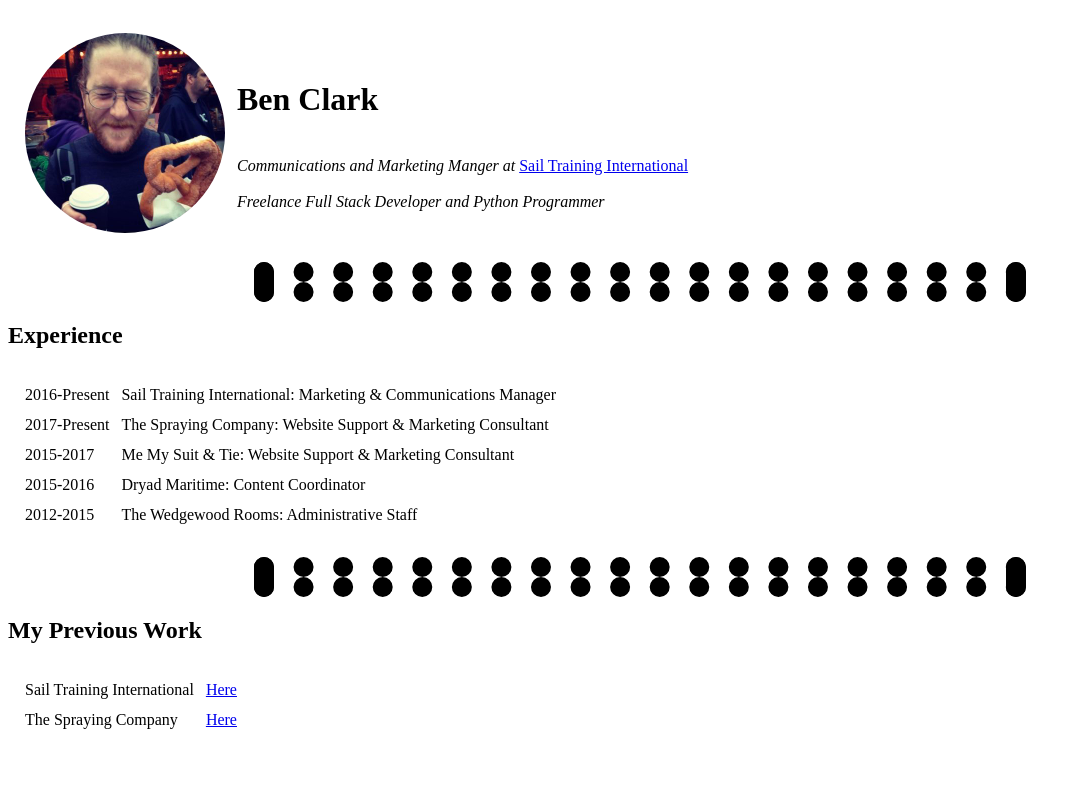
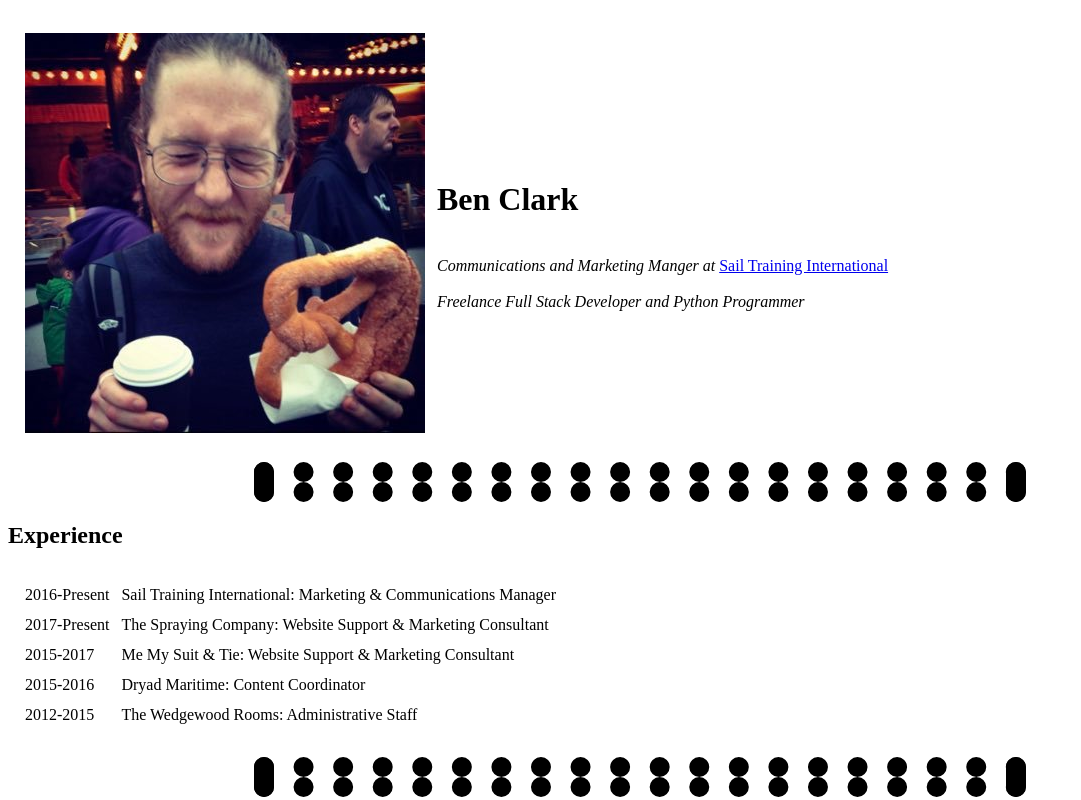
Before and after one commit to AnthonyKinloch/work, a plain HTML site: page index.html in a window 1280 px wide. Shown: the top 800 px of the page, without its empty margins (0-1081 px from the left). Drawn offline with Linux system fonts and the light colour scheme.

Commit message:
Update index.html

```diff
--- a/index.html
+++ b/index.html
@@ -30,8 +30,9 @@
 
   <p><table>
     <tr>
-      <td><img style="border-radius:50%;"
-    src="images/Ben-Clark.jpg" width="200px" height="200px"
+      <td><img
+    src="images/Ben-Clark.jpg"
+
     alt="Ben Clark Eating A Prezel at Winter Wonderland"></td>
       <td><h1>Ben Clark</h1><br>
       <i>Communications and Marketing Manger at</i> <a href="https://www.sailtraininginternational.org">Sail Training International</a>
```
